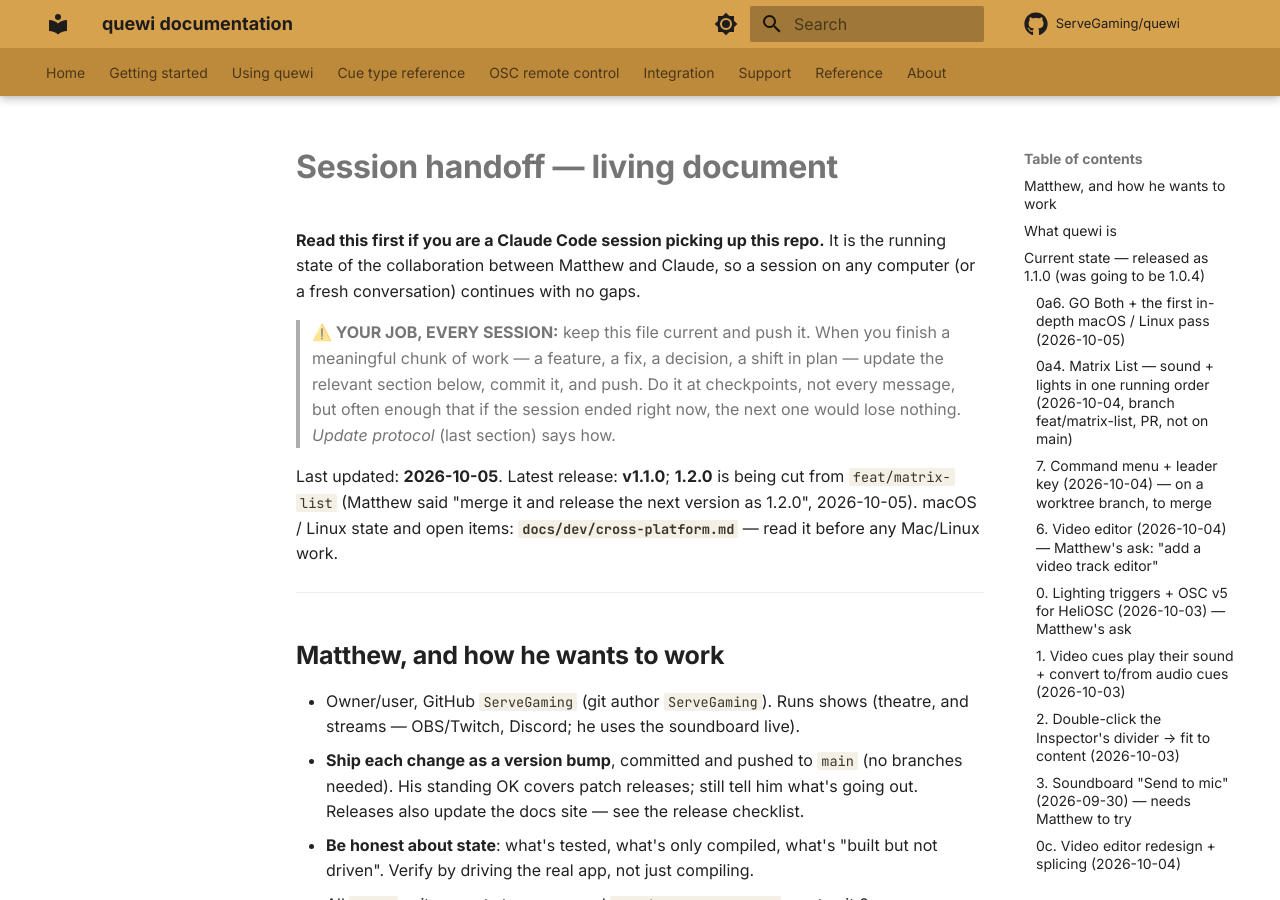
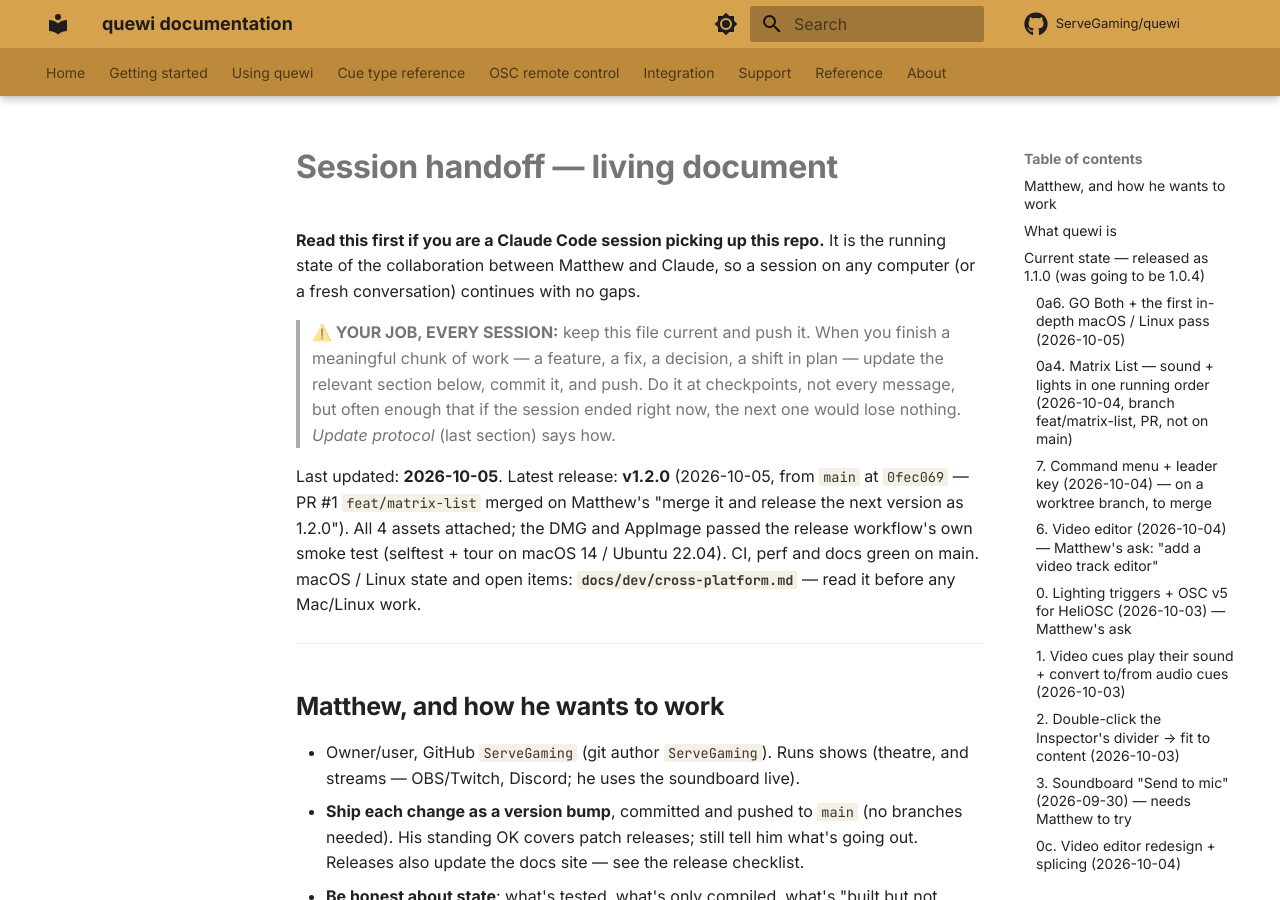
Before and after one commit to ServeGaming/quewi, an MkDocs documentation site: the page built from docs/dev/session-handoff.md, in a window 1280 px wide and 900 px high. Built offline with MkDocs 1.6.1 and Material for MkDocs 9.7.7, drawn with Linux system fonts in a browser that asks for light colours; comment, search, counter and statistics services are not loaded.

Commit message:
handoff: 1.2.0 released
Co-Authored-By: Claude Opus 5.5 <noreply@anthropic.com>

```diff
--- a/docs/dev/session-handoff.md
+++ b/docs/dev/session-handoff.md
@@ -11,9 +11,11 @@ session on any computer (or a fresh conversation) continues with no gaps.
 > right now, the next one would lose nothing. *Update protocol* (last section)
 > says how.
 
-Last updated: **2026-10-05**. Latest release: **v1.1.0**; **1.2.0** is
-being cut from `feat/matrix-list` (Matthew said "merge it and release the
-next version as 1.2.0", 2026-10-05). macOS / Linux state and open items:
+Last updated: **2026-10-05**. Latest release: **v1.2.0** (2026-10-05, from
+`main` at `0fec069` — PR #1 `feat/matrix-list` merged on Matthew's "merge it
+and release the next version as 1.2.0"). All 4 assets attached; the DMG and
+AppImage passed the release workflow's own smoke test (selftest + tour on
+macOS 14 / Ubuntu 22.04). CI, perf and docs green on main. macOS / Linux state and open items:
 **`docs/dev/cross-platform.md`** — read it before any Mac/Linux work.
 
 ---
```
